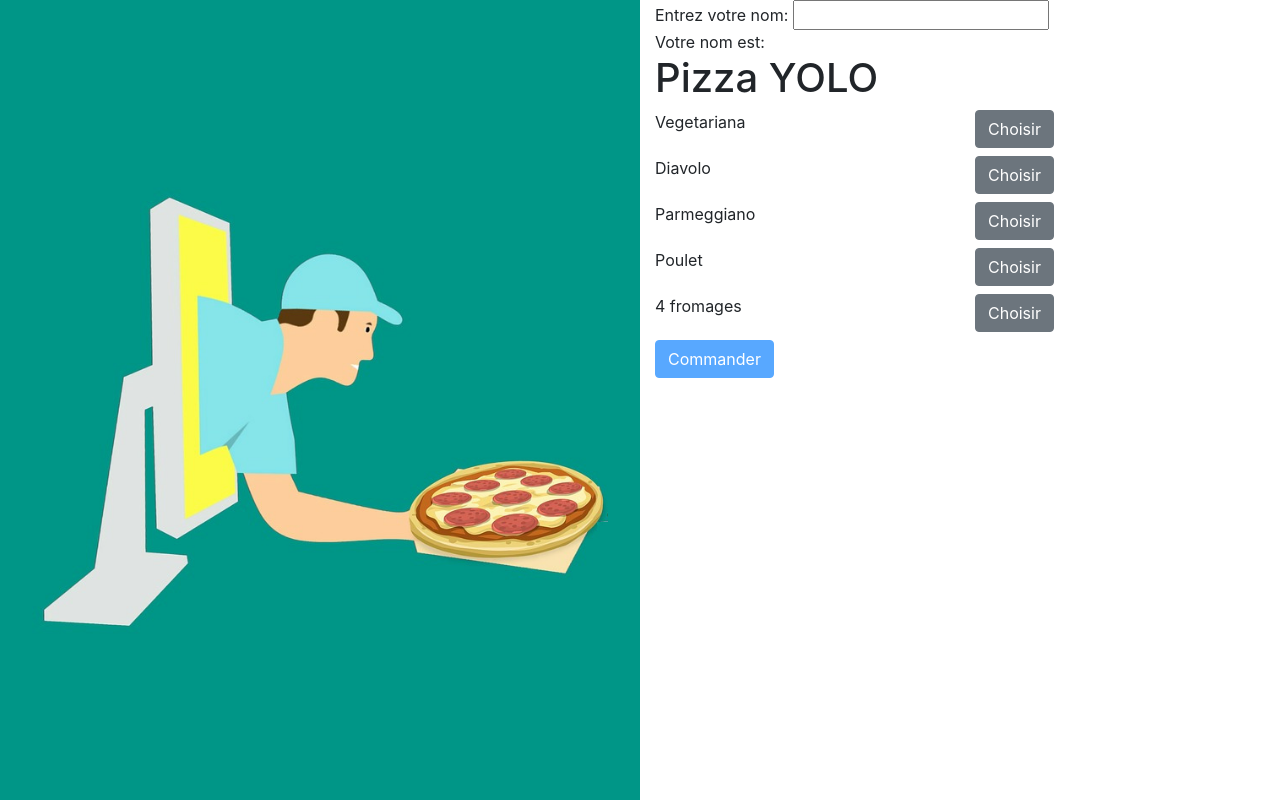
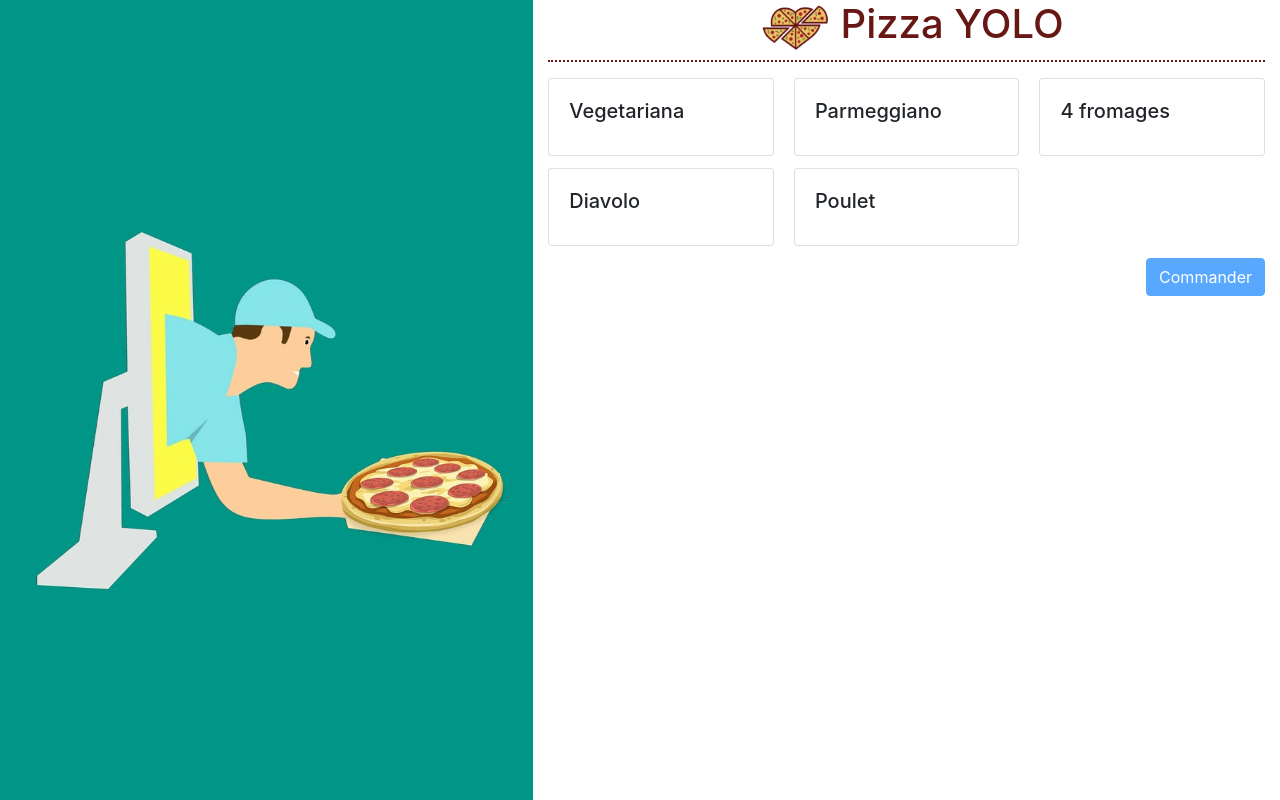
Before and after one commit to ltruchot/fij-angular-pizza-yolo, an Angular app: page / in a window 1280 px wide. Both pictures are taken after a click on the button "Voir le menu". Built offline with nearby package versions, Linux system fonts and the light colour scheme.

Commit message:
merge(state2): final

```diff
--- a/src/app/app.component.css
+++ b/src/app/app.component.css
@@ -5,3 +5,15 @@
   background-repeat: no-repeat;
   background-position: 50% 50%;
 }
+h1 {
+  color: #671814;
+  text-align: center;
+}
+
+header {
+  border-bottom: 2px dotted #671814;
+}
+
+.logo {
+  height: 50px;
+}
--- a/src/app/app.component.html
+++ b/src/app/app.component.html
@@ -1,12 +1,10 @@
 <div class="container-fluid h-100">
   <div class="row justify-content-center h-100">
-    <div class="col-xs-12 col-sm-6 pizza-presentation"></div>
-    <div class="col-xs-12 col-sm-6">
-      <div>Entrez votre nom: <input [(ngModel)]="nom" /></div>
-      <div>
-        Votre nom est: <strong>{{ nom }}</strong>
-      </div>
-      <h1>{{ titre }}</h1>
+    <div class="col-xs-12 col-sm-5 pizza-presentation"></div>
+    <div class="col-xs-12 col-sm-7">
+      <header class="mb-3">
+        <h1><img class="logo" src="/assets/logo.png" />{{ titre }}</h1>
+      </header>
       <button
         *ngIf="menuVisible === false"
         class="btn btn-secondary"
@@ -15,19 +13,21 @@
       >
         Voir le menu
       </button>
-      <div *ngIf="menuVisible === true">
-        <div *ngFor="let pizza of menu" class="row mb-2">
-          <div class="col-6">{{ pizza }}</div>
-          <div class="col-6">
-            <button class="btn btn-secondary" (click)="changePristine()">
-              Choisir
-            </button>
+
+      <div *ngIf="menuVisible === true" class="card-columns">
+        <div *ngFor="let item of menu" class="card">
+          <div class="card-body">
+            <h5 class="card-title">
+              {{ item }}
+            </h5>
           </div>
         </div>
-        <button class="btn btn-primary" [disabled]="!nom || pristine">
+      </div>
+      <footer>
+        <button class="btn btn-primary float-right" [disabled]="pristine">
           Commander
         </button>
-      </div>
+      </footer>
     </div>
   </div>
 </div>
--- a/src/app/app.component.ts
+++ b/src/app/app.component.ts
@@ -1,42 +1,22 @@
 import { Component } from '@angular/core';
 
 @Component({
-	selector: 'app-root',
-	templateUrl: './app.component.html',
-	styleUrls: ['./app.component.css']
+  selector: 'app-root',
+  templateUrl: './app.component.html',
+  styleUrls: ['./app.component.css']
 })
 export class AppComponent {
   // propriétés
-	titre = 'Pizza YOLO';
-  menu = ["Vegetariana", "Diavolo", "Parmeggiano", "Poulet", "4 fromages"];
-  menuComplet = [
-    {
-      nom: "Vegetariana",
-      prix: 12,
-      ingredient: ["tomate", "courgette"],
-      image: ""
-    },
-    {
-      nom: "Diavolo",
-      prix: 13,
-      ingredient: ["tomate", "chorizo"],
-      image: ""
-    },
-    { nom: "Parmeggiano", prix: 9, ingredient: ["tomate", "parmesan"], image: "" },
-    { nom: "Poulet", prix: 12, ingredient: ["tomate", "poulet"], image: ""  },
-    { nom: "4 fromages", prix: 14, ingredient: ["crème", "gorgonzola"], image: ""  }
-  ];
+  titre = 'Pizza YOLO';
+  menu = ['Vegetariana', 'Diavolo', 'Parmeggiano', 'Poulet', '4 fromages'];
   menuVisible = false;
-  pristine = true
-  nom = "";
+  pristine = true;
 
   // méthodes
-  voirMenu () {
+  voirMenu() {
     this.menuVisible = true;
   }
-  changePristine () {
+  changePristine() {
     this.pristine = false;
   }
-
-
 }
--- a/tslint.json
+++ b/tslint.json
@@ -1,5 +1,5 @@
 {
-  "extends": ["tslint:recommended", "tslint-config-prettier"],
+  "extends": ["tslint:recommended"],
   "rulesDirectory": ["codelyzer"],
   "rules": {
     "array-type": false,
```
Also changed, not shown: src/assets/logo.png (added).
